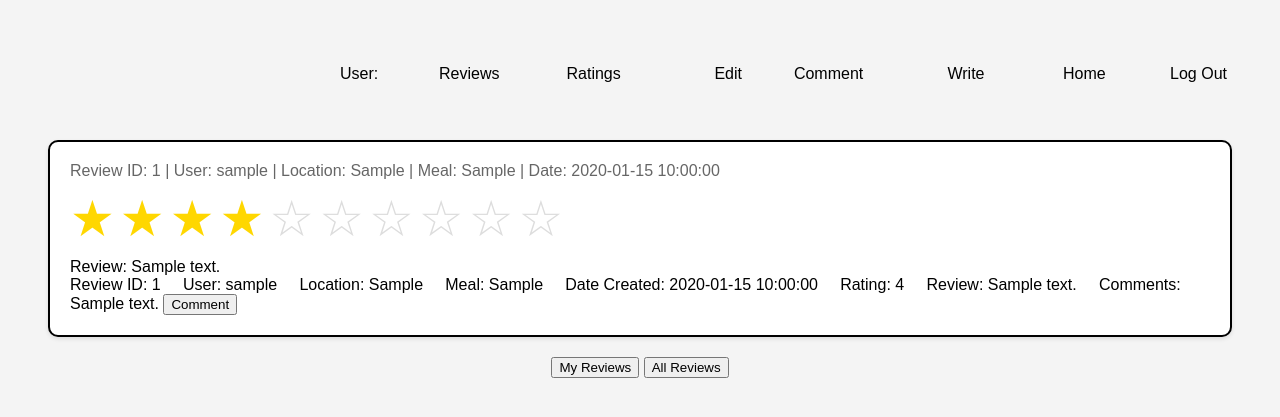
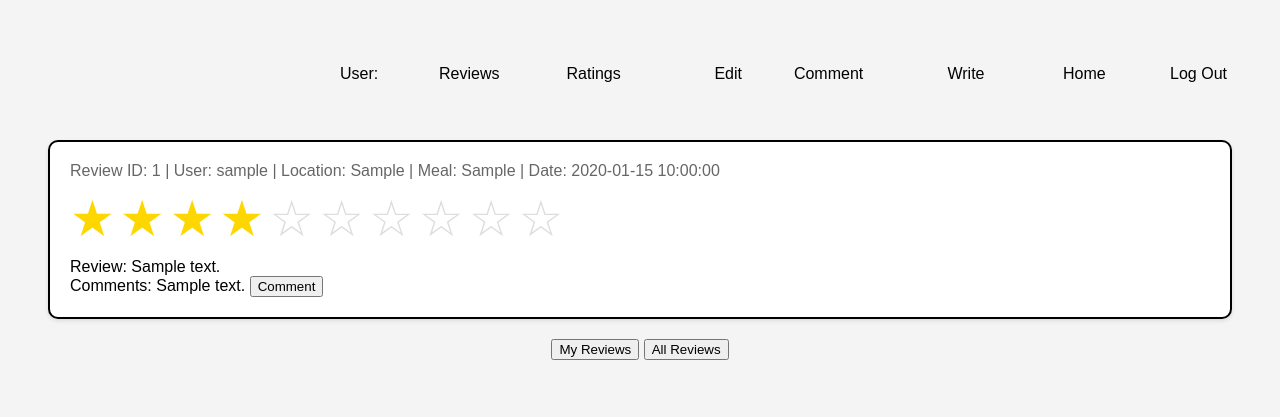
Before and after one commit to Dalton2727/dalton2727.github.io, a PHP site: page /reviews.php in a window 1280 px wide. Shown: the top 417 px of the page. Run offline with PHP 8.4, Linux system fonts and the light colour scheme; tables that the repository leaves empty or names only in its code hold one stand-in row (values such as "Sample post"); some web fonts are replaced.

Commit message:
Update reviews.php

```diff
--- a/reviews.php
+++ b/reviews.php
@@ -56,7 +56,7 @@ $showReviews = isset($_GET['reviews']) ? $_GET['reviews'] : 'all'; //to switch b
                     echo '</div>';
                 }
 
-                echo "Review ID: " . $row['id'] . " &nbsp;&nbsp;&nbsp; User: " . htmlspecialchars($row['username']) . " &nbsp;&nbsp;&nbsp; Location: " . htmlspecialchars($row['location']) . " &nbsp;&nbsp;&nbsp; Meal: " . htmlspecialchars($row['meal']) . " &nbsp;&nbsp;&nbsp; Date Created: " . htmlspecialchars($row['created_at']) . " &nbsp;&nbsp;&nbsp; Rating: " . $row['rating'] . " &nbsp;&nbsp;&nbsp; Review: " . htmlspecialchars($row['review_text']) . " &nbsp;&nbsp;&nbsp; Comments: " . htmlspecialchars($row['comment_text']);
+                echo "Comments: " . htmlspecialchars($row['comment_text']);
 
                 echo ' <form action="Edit.php" method="get" style="display:inline;">
                 <input type="hidden" name="userid" value="' . htmlspecialchars($userid) . '" />
@@ -97,7 +97,8 @@ $showReviews = isset($_GET['reviews']) ? $_GET['reviews'] : 'all'; //to switch b
                     echo '</div>';
                 }
 
-                echo "Review ID: " . $row['id'] . " &nbsp;&nbsp;&nbsp; User: " . htmlspecialchars($row['username']) . " &nbsp;&nbsp;&nbsp; Location: " . htmlspecialchars($row['location']) . " &nbsp;&nbsp;&nbsp; Meal: " . htmlspecialchars($row['meal']) . " &nbsp;&nbsp;&nbsp; Date Created: " . htmlspecialchars($row['created_at']) . " &nbsp;&nbsp;&nbsp; Rating: " . $row['rating'] . " &nbsp;&nbsp;&nbsp; Review: " . htmlspecialchars($row['review_text']) . " &nbsp;&nbsp;&nbsp; Comments: " . htmlspecialchars($row['comment_text']);
+                echo "Comments: " . htmlspecialchars($row['comment_text']);
+
                 echo ' <form action="comment.php" method="get" style="display:inline;">
                 <input type="hidden" name="userid" value="' . htmlspecialchars($userid) . '" />
                 <input type="hidden" name="revid" value="' . $row['id'] . '" />
```
